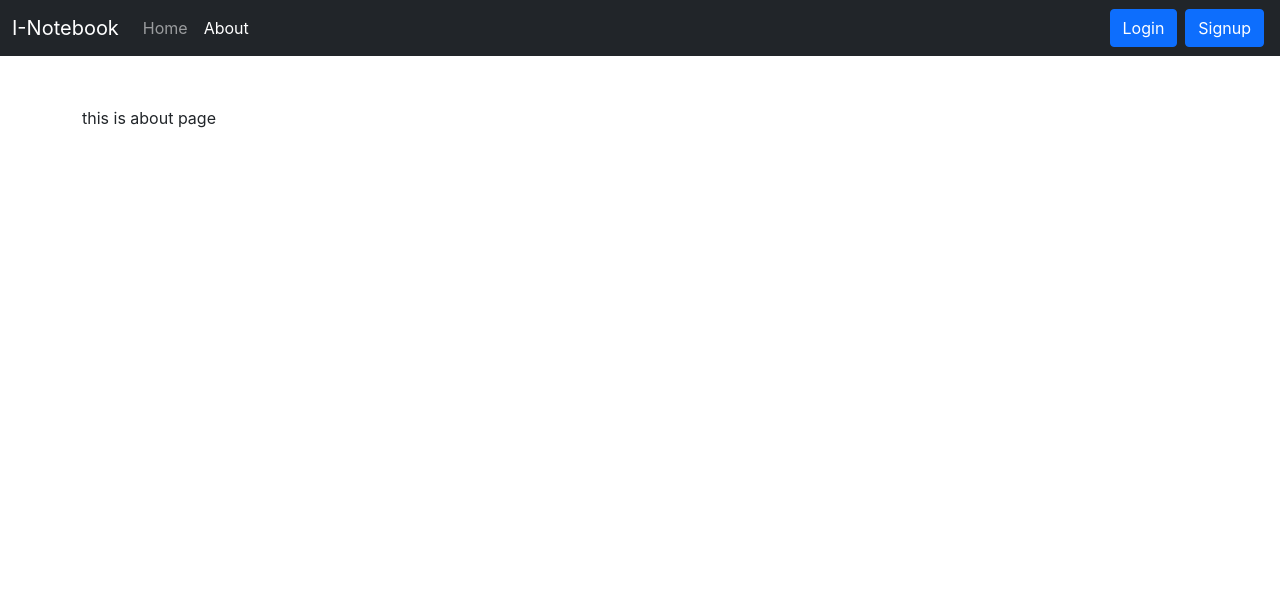
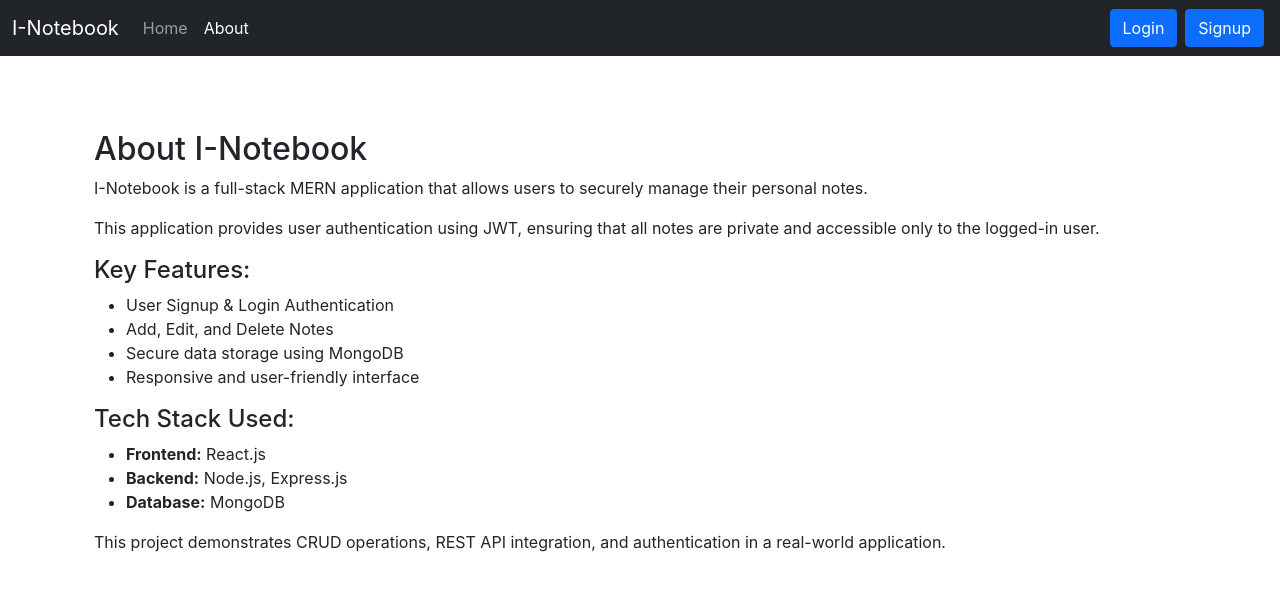
Before and after one commit to mayurvaghela407-hash/I-Notebook, a React (Create React App) app in the folder frontend/: page /about in a window 1280 px wide. Shown: the top 590 px of the page. Built offline with nearby package versions, Linux system fonts and the light colour scheme.

Commit message:
i-notebook info about

```diff
--- a/frontend/src/Components/About.js
+++ b/frontend/src/Components/About.js
@@ -1,10 +1,28 @@
-import React, {useContext, useEffect} from 'react'
-
+import React from 'react'
 
 const About = () => {
   return (
-    <div>
-      this is about page
+    <div className="container mt-4">
+      <h2>About I-Notebook</h2>
+      <p>I-Notebook is a full-stack MERN application that allows users to securely manage their personal notes.</p>
+      <p>This application provides user authentication using JWT, ensuring that all notes are private and accessible only to the logged-in user.</p>
+
+      <h4>Key Features:</h4>
+      <ul>
+        <li>User Signup & Login Authentication</li>
+        <li>Add, Edit, and Delete Notes</li>
+        <li>Secure data storage using MongoDB</li>
+        <li>Responsive and user-friendly interface</li>
+      </ul>
+
+      <h4>Tech Stack Used:</h4>
+      <ul>
+        <li><strong>Frontend:</strong> React.js</li>
+        <li><strong>Backend:</strong> Node.js, Express.js</li>
+        <li><strong>Database:</strong> MongoDB</li>
+      </ul>
+
+      <p>This project demonstrates CRUD operations, REST API integration, and authentication in a real-world application.</p>
     </div>
   )
 }
```
